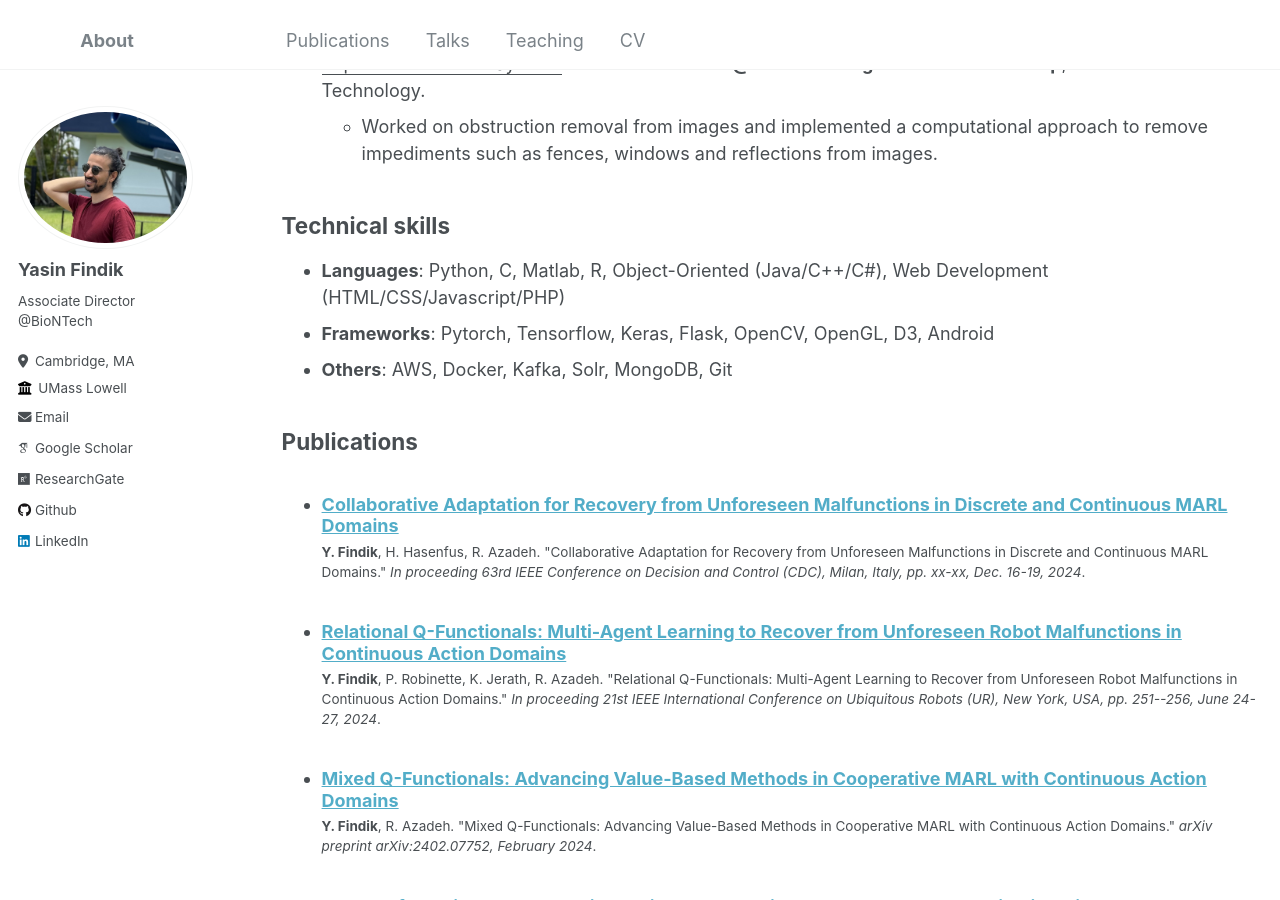
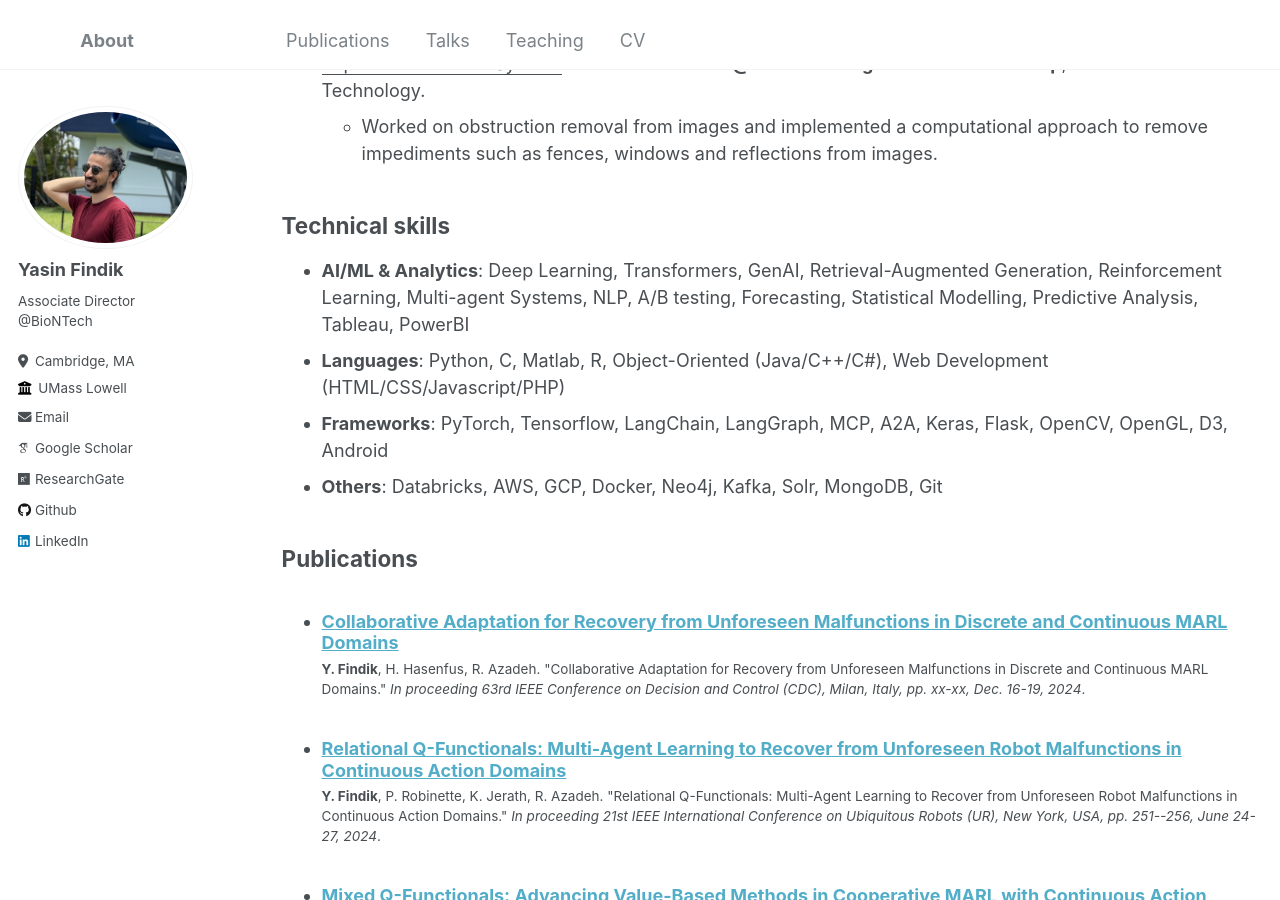
Before and after one commit to yfindik/yfindik.github.io, a Jekyll site: the page built from _pages/cv.md, in a window 1280 px wide and 900 px high, scrolled down 2723 px. Built offline with Jekyll 4.4.1, drawn with Linux system fonts in a browser that asks for light colours; some web fonts are replaced; some of the changed text lies outside the part shown.

```diff
--- a/_pages/cv.md
+++ b/_pages/cv.md
@@ -89,9 +87,11 @@ quality monitoring.
 
 ## Technical skills
 
+
+* <b>AI/ML & Analytics</b>: Deep Learning, Transformers, GenAI, Retrieval-Augmented Generation, Reinforcement Learning, Multi-agent Systems, NLP, A/B testing, Forecasting, Statistical Modelling, Predictive Analysis, Tableau, PowerBI
 * <b>Languages</b>: Python, C, Matlab, R, Object-Oriented (Java/C++/C\#), Web Development (HTML/CSS/Javascript/PHP)
-* <b>Frameworks</b>: Pytorch, Tensorflow, Keras, Flask, OpenCV, OpenGL, D3, Android
-* <b>Others</b>: AWS, Docker, Kafka, Solr, MongoDB, Git
+* <b>Frameworks</b>: PyTorch, Tensorflow, LangChain, LangGraph, MCP, A2A, Keras, Flask, OpenCV, OpenGL, D3, Android
+* <b>Others</b>: Databricks, AWS, GCP, Docker, Neo4j, Kafka, Solr, MongoDB, Git
 
 ## Publications
 
```
Also changed, not shown: other parts of _pages/cv.md (+1 -3 lines), _pages/about.md (+2 -2 lines), 1 other file.
